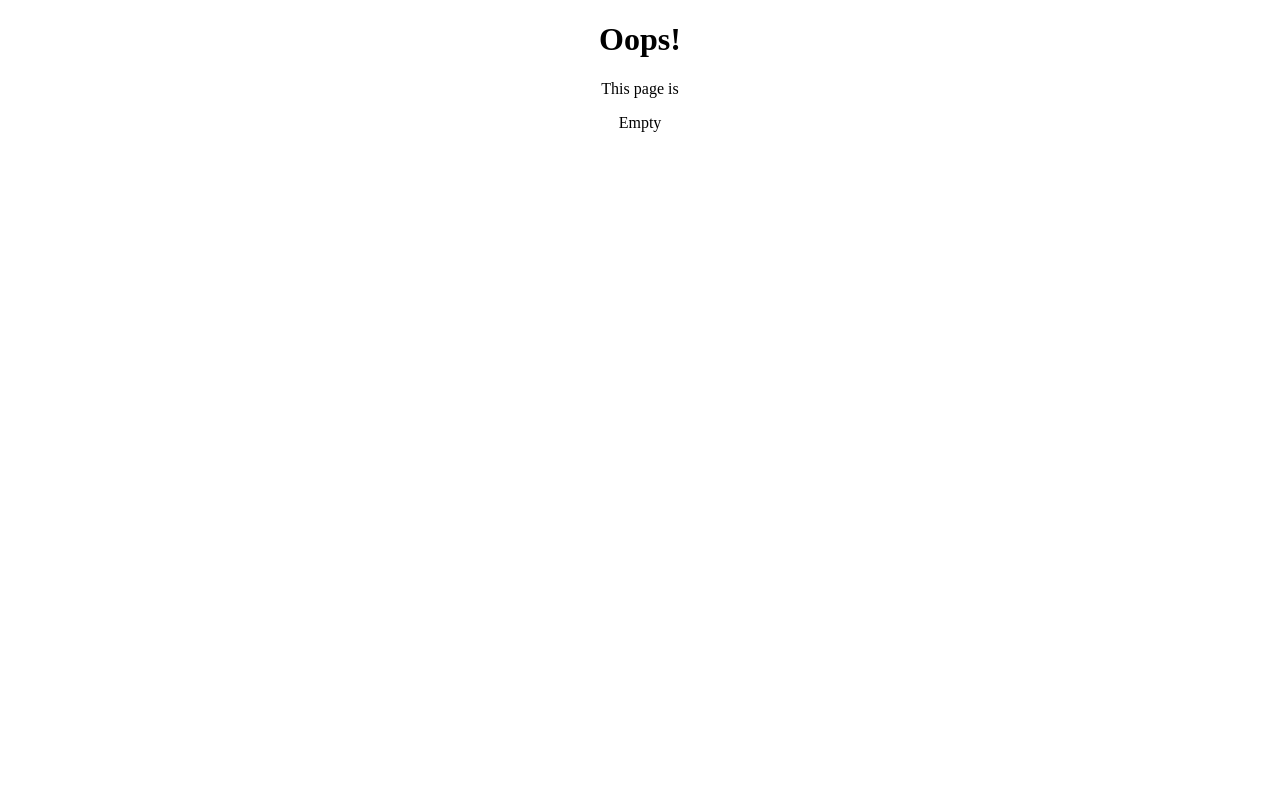
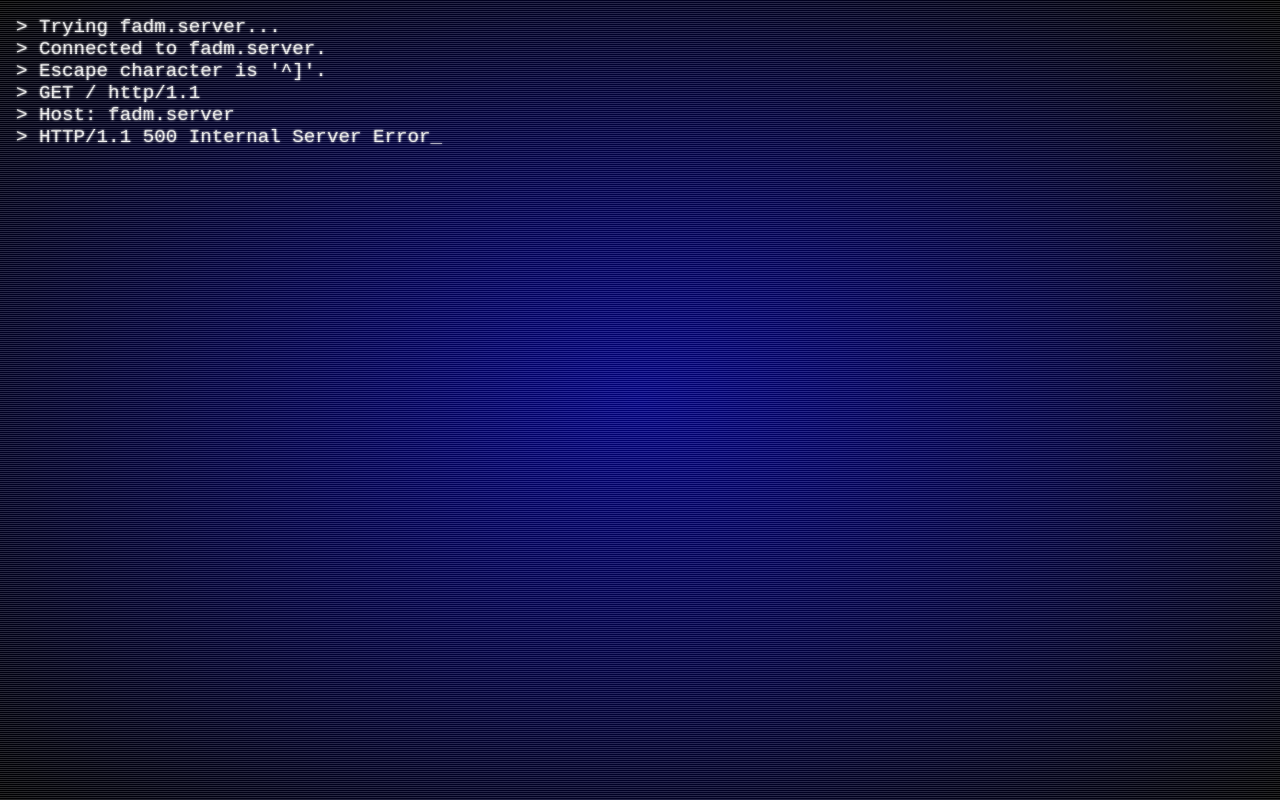
Before and after one commit to kyawthet-naing/fadm_resources, a plain HTML site: page index.html in a window 1280 px wide. Drawn offline with Linux system fonts and the light colour scheme.

Commit message:
index fixed

```diff
--- a/index.html
+++ b/index.html
@@ -1,31 +1,68 @@
 <!DOCTYPE html>
 <html lang="en">
-
   <head>
-  <meta charset="UTF-8">
-  <meta name="viewport" content="width=device-width, initial-scale=1.0">
+    <meta charset="UTF-8" />
+    <meta name="viewport" content="width=device-width, initial-scale=1.0" />
     <title>FADM</title>
     <style>
-    h1 {
-      text-align: center;
+      body {
+        margin: 0;
+        padding: 0;
+        background: radial-gradient(darkblue, black);
+        height: 100vh;
+        font: normal 10px "Courier New", "Courier", monospace;
+        position: relative;
       }
 
-    p {
-      text-align: center;
+      .overlay {
+        height: 100vh;
+        width: 100vw;
+        position: absolute;
+        top: 0;
+        left: 0;
+        background: repeating-linear-gradient(
+          to bottom,
+          rgba(255, 255, 255, 0.3) 1px,
+          transparent 2px,
+          rgba(0, 0, 0, 0.3) 3px
+        );
       }
 
-    div {
-      text-align: center;
+      code {
+        display: block;
+        font-size: 1.2rem;
+        color: #f1f1f1;
+        padding: 1rem;
+        filter: drop-shadow(0 0 1px #fff);
+      }
+
+      .cursor {
+        animation: cursor-blink 300ms alternate linear infinite;
+      }
+
+      @keyframes cursor-blink {
+        from {
+          opacity: 0;
+        }
+
+        to {
+          opacity: 1;
+        }
       }
     </style>
   </head>
 
   <body>
-
-  <h1>Oops!</h1>
-  <p>This page is</p>
-  <div>Empty</div>
-
+    <div id="terminal">
+      <code>
+        > Trying fadm.server...<br />
+        > Connected to fadm.server.<br />
+        > Escape character is '^]'.<br />
+        > GET / http/1.1<br />
+        > Host: fadm.server<br />
+        > HTTP/1.1 500 Internal Server Error<span class="cursor">_</span>
+      </code>
+      <div class="overlay"></div>
+    </div>
   </body>
-
 </html>
```
Lines whose indentation alone changed are shown as unchanged.
